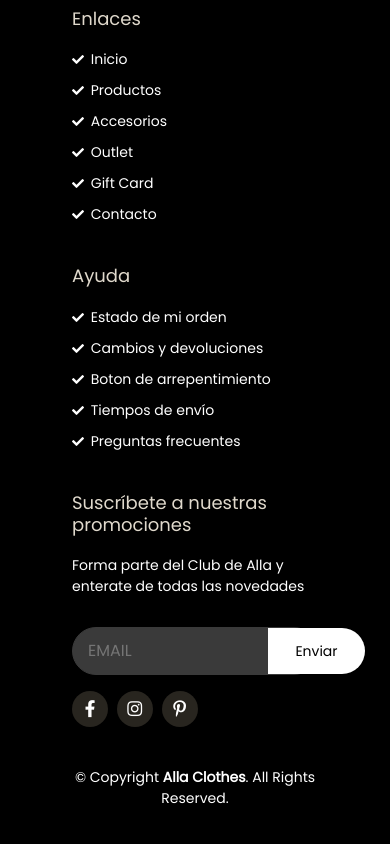
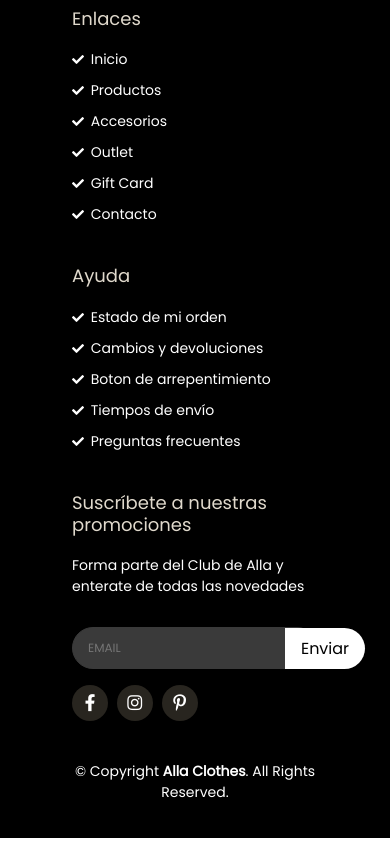
Before and after one commit to AlexisUrielRojas/desafioCoder, a website: page index.html in a window 390 px wide. Shown: the part 1154-1998 px from the top of the page. Drawn offline with nearby package versions, Linux system fonts and the light colour scheme.

Commit message:
cambios mobile

```diff
--- a/scss/layout/_footer.scss
+++ b/scss/layout/_footer.scss
@@ -85,7 +85,7 @@ footer .newsletter form {
 
 #submit1 {
     width:97px;
-    height:46px;
+    height:47px;
     border:none;
     margin-top:20px;
     cursor:pointer;
@@ -129,11 +129,12 @@ footer .footer-bottom a {
 
 
 @media (max-width: 480px) {
-    footer .newsletter form input[type="submit"]{
-        font-size: 14px;
+    footer .newsletter form input[type="email"]{
+        font-size: 12px;
     }
     #submit1{
-        height: 46px;
+        width: 80px;
+        height: 41px;
     }
     footer .newsletter form input[type="submit"]{
         top: -20px;
```
Also changed, not shown: css/style.css.
